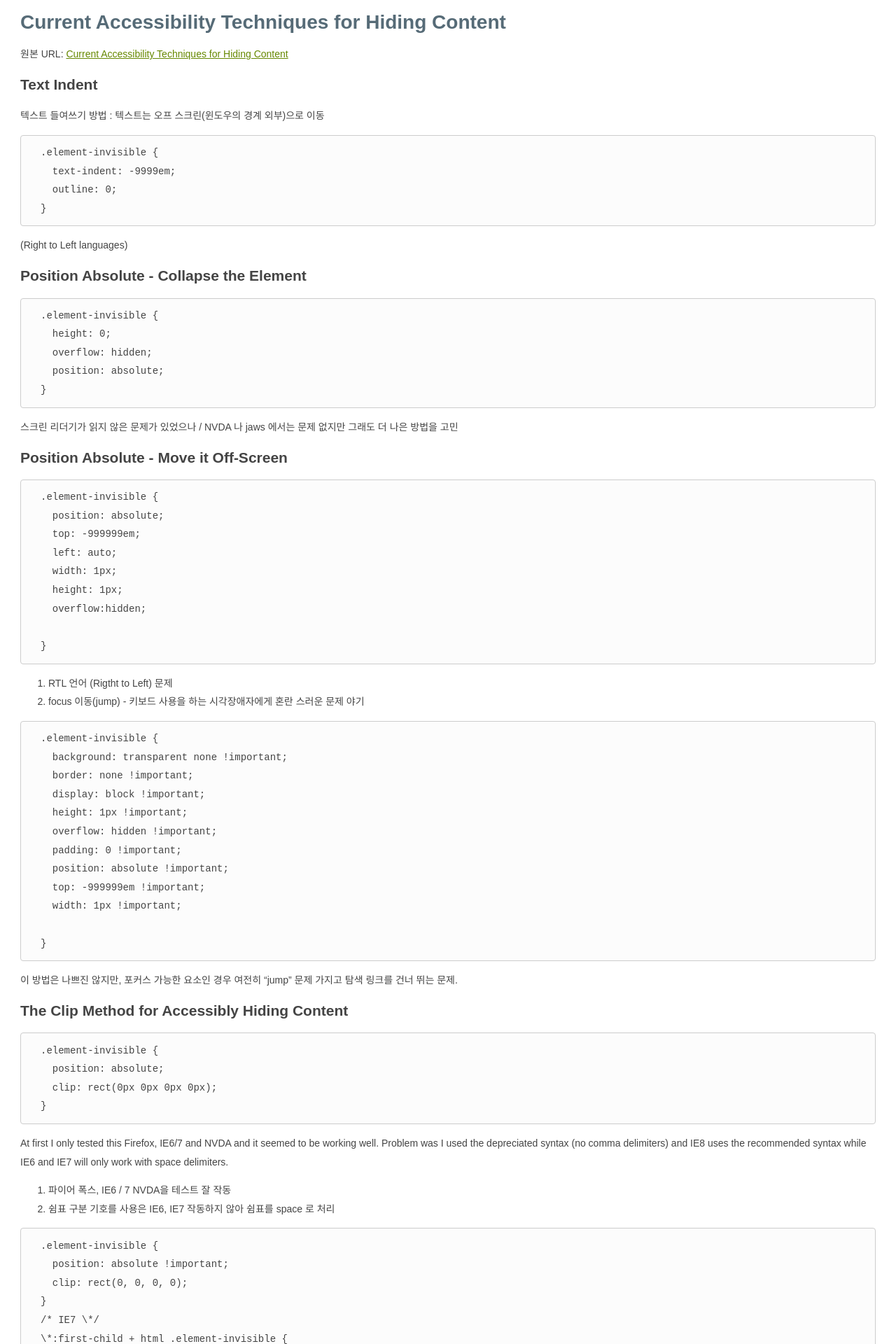
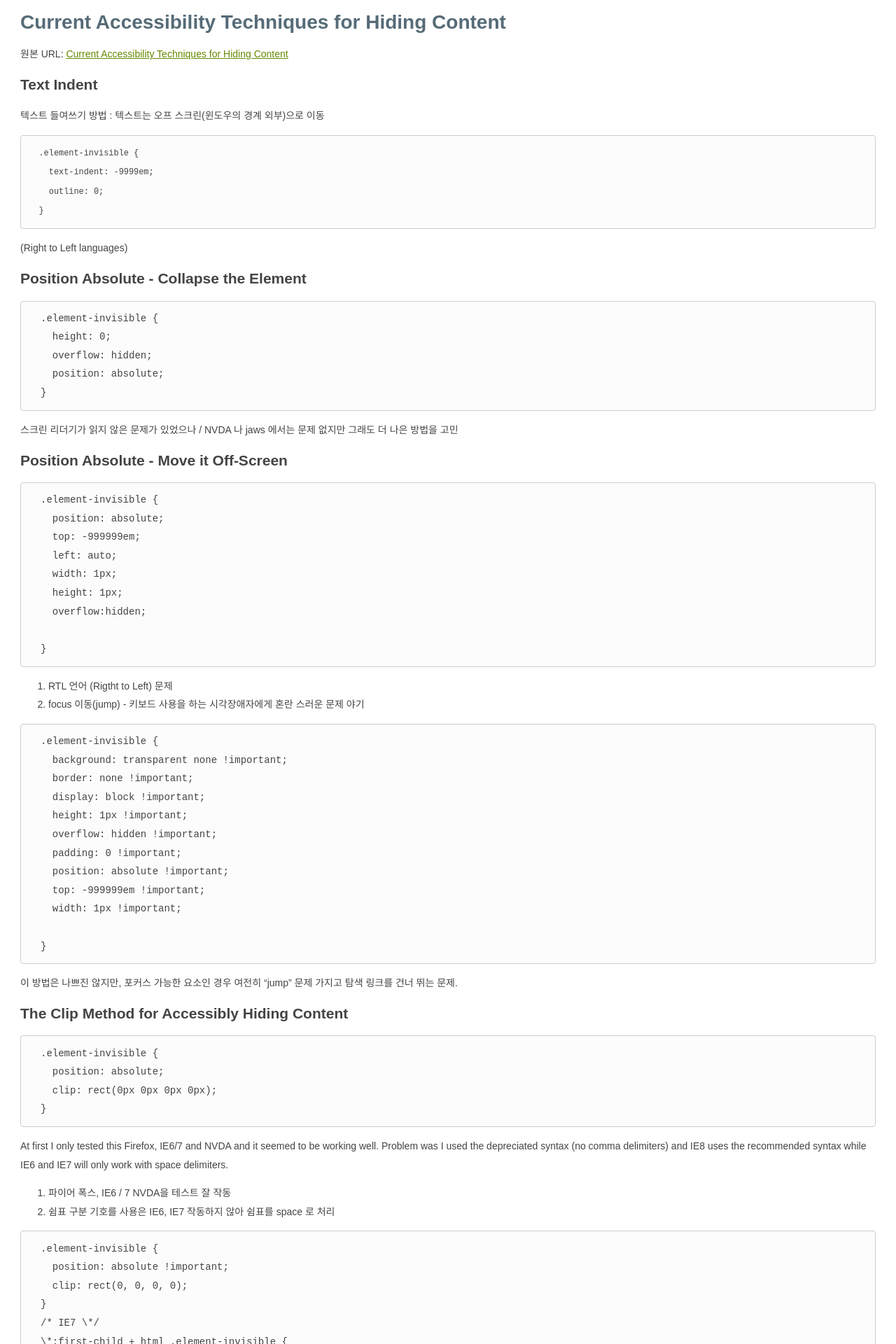
Before and after one commit to ionic2002/ionic2002.github.io, a Jekyll site: the page built from _posts/2016-03-21-issue_04.md, in a window 1280 px wide. Shown: the top 1920 px of the page at 70% size. Built offline with Jekyll 4.4.1, drawn with Linux system fonts in a browser that asks for light colours.

Commit message:
코드 블럭

```diff
--- a/_posts/2016-03-21-issue_04.md
+++ b/_posts/2016-03-21-issue_04.md
@@ -16,12 +16,12 @@ categories:
 
 텍스트 들여쓰기 방법 : 텍스트는 오프 스크린(윈도우의 경계 외부)으로 이동
 
-<pre>
+~~~~
 	.element-invisible {
 	  text-indent: -9999em;
 	  outline: 0;
 	}
-</pre>
+~~~~
 (Right to Left languages)
 
 
```
